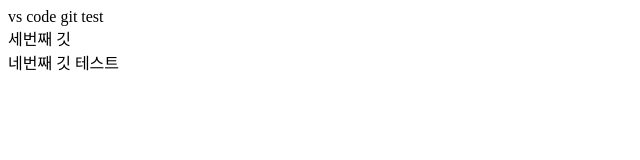
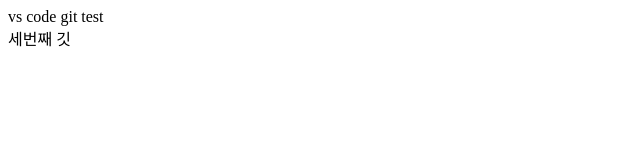
Before and after one commit to minagil/git-test, a plain HTML site: page index.html in a window 1280 px wide. Shown: the whole page, without its empty margins (0-640 px from the left). Drawn offline with Linux system fonts and the light colour scheme.

Commit message:
코드뭉치

```diff
--- a/index.html
+++ b/index.html
@@ -8,6 +8,5 @@
 	<body>
 		<div class="box">vs code git test</div>
 		<div class="box3">세번째 깃</div>
-		<div class="box4">네번째 깃 테스트</div>
 	</body>
 </html>
```
